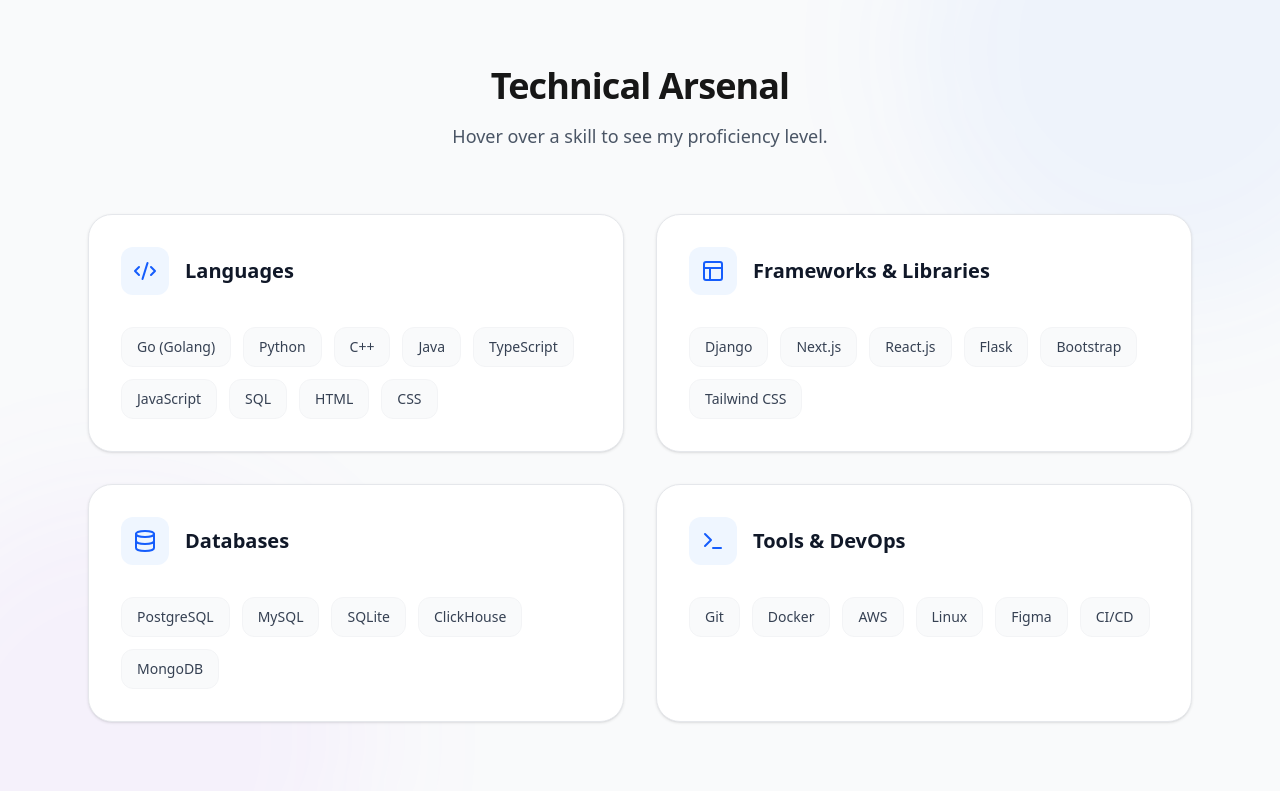
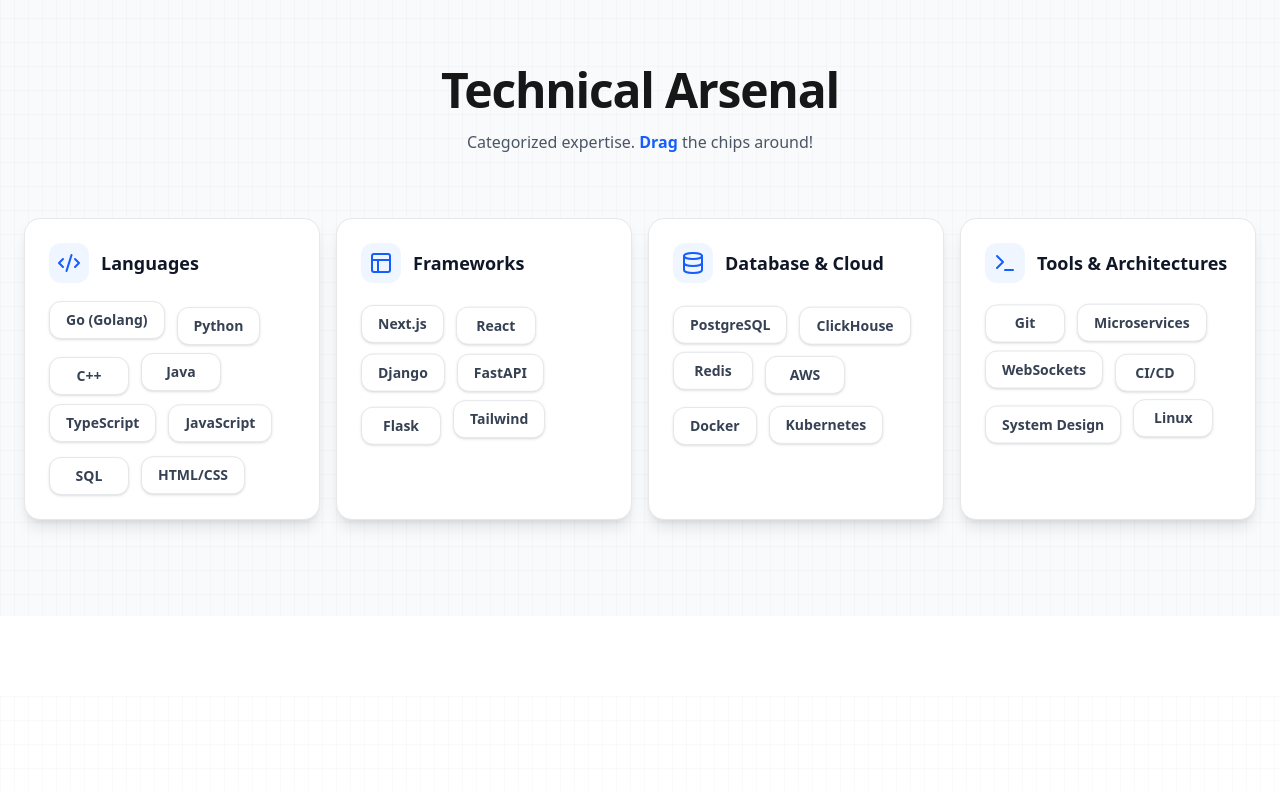
Before and after one commit to MeMadDev/devansh_portfolio, a Next.js app: page / in a window 1280 px wide. Shown: the part 3140-3931 px from the top of the page. Built offline with nearby package versions, Linux system fonts and the light colour scheme.

Commit message:
feat: updated skills with drag physics, compact layout, and star ratings

```diff
--- a/components/Skills.tsx
+++ b/components/Skills.tsx
@@ -2,8 +2,9 @@
 
 import { motion } from "framer-motion";
 import { Code2, Database, Terminal, Layout, Star } from "lucide-react";
+import { useRef, useState } from "react";
 
-// Skills data with ratings
+// Restored and Expanded Categories
 const SKILL_CATEGORIES = [
     {
         title: "Languages",
@@ -16,172 +17,158 @@
             { name: "TypeScript", rating: 5 },
             { name: "JavaScript", rating: 5 },
             { name: "SQL", rating: 4.5 },
-            { name: "HTML", rating: 5 },
-            { name: "CSS", rating: 5 }
+            { name: "HTML/CSS", rating: 5 }
         ]
     },
     {
-        title: "Frameworks & Libraries",
+        title: "Frameworks",
         icon: <Layout className="w-6 h-6" />,
         skills: [
+            { name: "Next.js", rating: 5 },
+            { name: "React", rating: 5 },
             { name: "Django", rating: 4.5 },
-            { name: "Next.js", rating: 5 },
-            { name: "React.js", rating: 5 },
+            { name: "FastAPI", rating: 4.5 },
             { name: "Flask", rating: 4 },
-            { name: "Bootstrap", rating: 4.5 },
-            { name: "Tailwind CSS", rating: 5 }
+            { name: "Tailwind", rating: 5 }
         ]
     },
     {
-        title: "Databases",
+        title: "Database & Cloud",
         icon: <Database className="w-6 h-6" />,
         skills: [
             { name: "PostgreSQL", rating: 4.5 },
-            { name: "MySQL", rating: 4.5 },
-            { name: "SQLite", rating: 4 },
             { name: "ClickHouse", rating: 4 },
-            { name: "MongoDB", rating: 4 }
+            { name: "Redis", rating: 4.5 },
+            { name: "AWS", rating: 4 },
+            { name: "Docker", rating: 4.5 },
+            { name: "Kubernetes", rating: 4 }
         ]
     },
     {
-        title: "Tools & DevOps",
+        title: "Tools & Architectures",
         icon: <Terminal className="w-6 h-6" />,
         skills: [
             { name: "Git", rating: 5 },
-            { name: "Docker", rating: 4.5 },
-            { name: "AWS", rating: 4 },
-            { name: "Linux", rating: 4.5 },
-            { name: "Figma", rating: 4 },
-            { name: "CI/CD", rating: 4 }
+            { name: "Microservices", rating: 4.5 },
+            { name: "WebSockets", rating: 4.5 },
+            { name: "CI/CD", rating: 4 },
+            { name: "System Design", rating: 4 },
+            { name: "Linux", rating: 4.5 }
         ]
     }
 ];
 
-const containerVariants = {
-    hidden: { opacity: 0 },
-    visible: {
-        opacity: 1,
-        transition: {
-            staggerChildren: 0.1
-        }
-    }
-};
-
-const itemVariants = {
-    hidden: { y: 20, opacity: 0 },
-    visible: {
-        y: 0,
-        opacity: 1
-    }
-};
-
 export default function Skills() {
     return (
         <section id="skills" className="py-24 bg-gray-50 dark:bg-zinc-900/30 relative overflow-hidden">
-            {/* Background Decorative Elements */}
-            <div className="absolute top-0 left-0 w-full h-full overflow-hidden pointer-events-none">
-                <div className="absolute -top-[20%] -right-[10%] w-[500px] h-[500px] rounded-full bg-blue-500/5 blur-3xl" />
-                <div className="absolute -bottom-[20%] -left-[10%] w-[500px] h-[500px] rounded-full bg-purple-500/5 blur-3xl" />
-            </div>
+            {/* Background Mesh */}
+            <div className="absolute inset-0 bg-[linear-gradient(to_right,#8080800a_1px,transparent_1px),linear-gradient(to_bottom,#8080800a_1px,transparent_1px)] bg-[size:14px_24px] pointer-events-none" />
 
-            <div className="container mx-auto px-6 max-w-6xl relative z-10">
-                <div className="flex flex-col gap-4 mb-16 text-center">
+            <div className="container mx-auto px-6 max-w-7xl relative z-10">
+                <div className="text-center mb-16">
                     <motion.h2
                         initial={{ opacity: 0, y: 20 }}
                         whileInView={{ opacity: 1, y: 0 }}
                         viewport={{ once: true }}
-                        className="text-3xl md:text-4xl font-bold tracking-tight"
+                        className="text-4xl md:text-5xl font-bold tracking-tight mb-4"
                     >
                         Technical Arsenal
                     </motion.h2>
-                    <motion.p
-                        initial={{ opacity: 0, y: 20 }}
-                        whileInView={{ opacity: 1, y: 0 }}
-                        viewport={{ once: true }}
-                        transition={{ delay: 0.1 }}
-                        className="text-gray-600 dark:text-gray-400 max-w-2xl mx-auto text-lg"
-                    >
-                        Hover over a skill to see my proficiency level.
-                    </motion.p>
+                    <p className="text-gray-600 dark:text-gray-400 max-w-2xl mx-auto mb-8">
+                        Categorized expertise. <span className="text-blue-600 font-semibold">Drag</span> the chips around!
+                    </p>
                 </div>
 
+                <div className="grid grid-cols-1 md:grid-cols-2 lg:grid-cols-4 gap-4">
+                    {SKILL_CATEGORIES.map((category, index) => (
+                        <CategoryCard key={index} category={category} index={index} />
+                    ))}
+                </div>
+            </div>
+        </section>
+    );
+}
+
+function CategoryCard({ category, index }: { category: any, index: number }) {
+    const containerRef = useRef(null);
+
+    return (
         <motion.div
-                    variants={containerVariants}
-                    initial="hidden"
-                    whileInView="visible"
+            initial={{ opacity: 0, scale: 0.9 }}
+            whileInView={{ opacity: 1, scale: 1 }}
             viewport={{ once: true }}
-                    className="grid grid-cols-1 md:grid-cols-2 gap-8"
+            transition={{ delay: index * 0.1 }}
+            className="flex flex-col bg-white dark:bg-black border border-gray-200 dark:border-zinc-800 rounded-2xl p-6 shadow-lg relative overflow-hidden group"
         >
-                    {SKILL_CATEGORIES.map((category, index) => (
-                        <motion.div
-                            key={index}
-                            variants={itemVariants}
-                            className="bg-white dark:bg-black/50 backdrop-blur-sm p-8 rounded-3xl border border-gray-200 dark:border-gray-800 hover:border-blue-500/30 dark:hover:border-blue-500/30 transition-all duration-300 shadow-sm hover:shadow-xl hover:shadow-blue-500/5 group"
-                        >
-                            <div className="flex items-center gap-4 mb-8">
-                                <div className="p-3 rounded-xl bg-blue-50 dark:bg-blue-900/20 text-blue-600 dark:text-blue-400 group-hover:scale-110 transition-transform duration-300">
+            {/* Header */}
+            <div className="flex items-center gap-3 mb-6 relative z-10">
+                <div className="p-2 rounded-xl bg-blue-50 dark:bg-blue-900/20 text-blue-600 dark:text-blue-400 group-hover:rotate-6 transition-transform duration-300">
                     {category.icon}
                 </div>
-                                <h3 className="text-xl font-bold text-gray-900 dark:text-white">
+                <h3 className="text-lg font-bold text-gray-900 dark:text-white">
                     {category.title}
                 </h3>
             </div>
 
-                            <div className="flex flex-wrap gap-3">
-                                {category.skills.map((skill) => (
-                                    <div key={skill.name} className="relative w-max h-10 perspective-1000 group/skill cursor-pointer">
+            {/* Draggable Area */}
+            <div
+                ref={containerRef}
+                className="flex flex-wrap gap-3 min-h-[150px] content-start relative z-20"
+            >
+                {category.skills.map((skill: any, idx: number) => (
+                    <SkillChip
+                        key={idx}
+                        skill={skill}
+                        constraintsRef={containerRef}
+                        index={idx}
+                    />
+                ))}
+            </div>
+        </motion.div>
+    );
+}
+
+function SkillChip({ skill, constraintsRef, index }: { skill: any, constraintsRef: any, index: number }) {
+    const [showRating, setShowRating] = useState(false);
+
+    // Generate random float animation
+    const randomDuration = 2 + Math.random() * 2;
+    const randomY = 3 + Math.random() * 5;
+
+    return (
         <motion.div
-                                            className="relative w-full h-full duration-500 preserve-3d group-hover/skill:rotate-y-180"
-                                            initial={false}
-                                            transition={{ type: "spring", stiffness: 260, damping: 20 }}
+            drag
+            dragConstraints={constraintsRef}
+            dragElastic={0.2}
+            onHoverStart={() => setShowRating(true)}
+            onHoverEnd={() => setShowRating(false)}
+            whileHover={{ scale: 1.1, zIndex: 50, cursor: "grab" }}
+            whileDrag={{ scale: 1.2, zIndex: 100, cursor: "grabbing" }}
+            animate={{
+                y: [0, -randomY, 0],
+            }}
+            transition={{
+                y: {
+                    duration: randomDuration,
+                    repeat: Infinity,
+                    ease: "easeInOut",
+                    delay: index * 0.1
+                }
+            }}
+            className="relative"
         >
-                                            {/* Front Side */}
-                                            <div className="absolute inset-0 backface-hidden">
-                                                <span className="flex items-center justify-center px-4 py-2 bg-gray-50 dark:bg-zinc-900/80 text-gray-700 dark:text-gray-300 rounded-xl text-sm font-medium border border-gray-100 dark:border-gray-800 hover:bg-blue-50 dark:hover:bg-blue-900/20 hover:text-blue-600 dark:hover:text-blue-400 hover:border-blue-200 dark:hover:border-blue-800 transition-colors h-full w-full whitespace-nowrap">
-                                                    {skill.name}
-                                                </span>
-                                            </div>
-
-                                            {/* Back Side */}
-                                            <div className="absolute inset-0 backface-hidden rotate-y-180">
-                                                <span className="flex items-center justify-center gap-1.5 px-4 py-2 bg-blue-600 text-white rounded-xl text-sm font-medium h-full w-full whitespace-nowrap shadow-md">
+            <div className={`px-4 py-2 rounded-xl border shadow-sm transition-all duration-300 select-none flex items-center justify-center min-w-[80px] ${showRating
+                ? "bg-blue-600 border-blue-600 text-white shadow-blue-500/25 shadow-md"
+                : "bg-white dark:bg-zinc-800 border-gray-200 dark:border-zinc-700 text-gray-700 dark:text-gray-200 hover:border-blue-400"
+                }`}>
+                <span className="text-sm font-semibold whitespace-nowrap flex items-center gap-1">
+                    {showRating ? (
+                        <>
                             {skill.rating} <Star size={12} fill="currentColor" />
+                        </>
+                    ) : skill.name}
                 </span>
             </div>
         </motion.div>
-                                        {/* Invisible spacer to set width based on content */}
-                                        <div className="opacity-0 px-4 py-2 text-sm font-medium pointer-events-none whitespace-nowrap">
-                                            {skill.name}
-                                        </div>
-                                    </div>
-                                ))}
-                            </div>
-                        </motion.div>
-                    ))}
-                </motion.div>
-            </div>
-
-            <style jsx global>{`
-        .perspective-1000 {
-          perspective: 1000px;
-        }
-        .preserve-3d {
-          transform-style: preserve-3d;
-        }
-        .backface-hidden {
-          backface-visibility: hidden;
-        }
-        .rotate-y-180 {
-          transform: rotateY(180deg);
-        }
-        .group-hover\/skill\:rotate-y-180:hover {
-            transform: rotateY(180deg);
-        }
-        /* Custom class for hover effect since tailwind arbitrary variants can be tricky with some parsers */
-        .group\/skill:hover .group-hover\/skill\:rotate-y-180 {
-            transform: rotateY(180deg);
-        }
-      `}</style>
-        </section>
     );
 }
```
Lines whose indentation alone changed are shown as unchanged.
